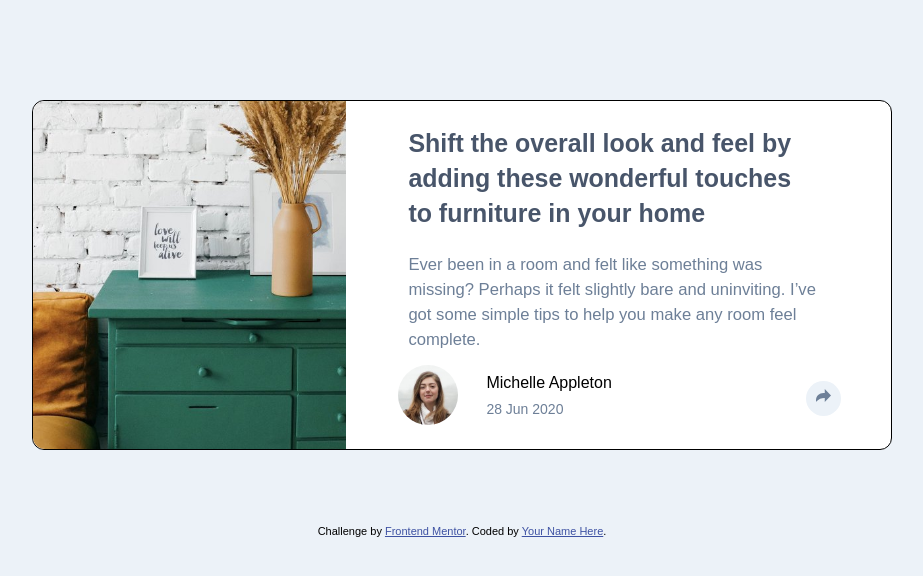
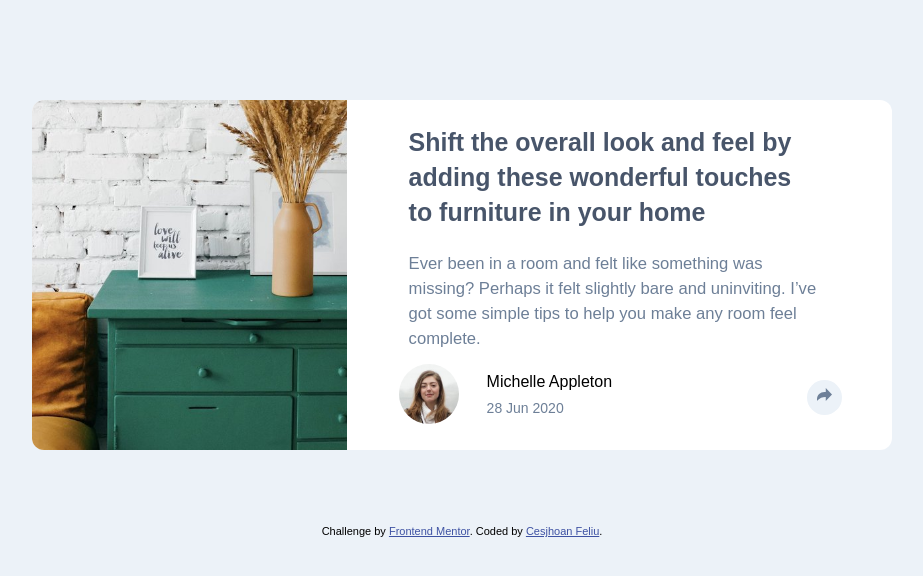
Before and after one commit to CesjhoanFeliu/article-preview-component-master, a plain HTML site: page index.html in a window 1280 px wide. Shown: the whole page, without its empty margins (178-1101 px from the left). Drawn offline with Linux system fonts and the light colour scheme.

Commit message:
main
main

```diff
--- a/index.html
+++ b/index.html
@@ -88,7 +88,7 @@
       Challenge by
       <a href="https://www.frontendmentor.io?ref=challenge" target="_blank"
         >Frontend Mentor</a
-      >. Coded by <a href="#">Your Name Here</a>.
+      >. Coded by <a href="https://github.com/CesjhoanFeliu">Cesjhoan Feliu</a>.
     </div>
     <script src="./index.js"></script>
   </body>
--- a/styles.css
+++ b/styles.css
@@ -20,7 +20,7 @@ body {
   width: 375px;
   border-radius: 12px;
   background-color: #ffffff;
-  border: 1px solid black;
+
   position: relative;
 }
 .container__img {
```
